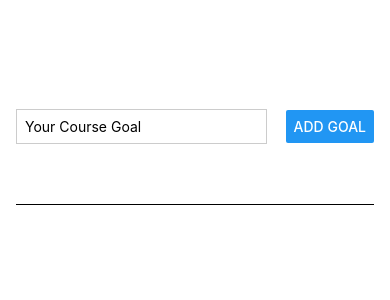
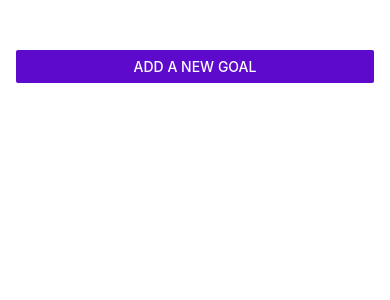
Before and after one commit to kemaloncell/todo-app-v2, a React Native app: screen / in a window 390 px wide. Shown: the top 300 px of the page. Built offline with nearby package versions, Linux system fonts and the light colour scheme.

Commit message:
create modal and its style

```diff
--- a/App.js
+++ b/App.js
@@ -1,16 +1,18 @@
 import { useState } from 'react';
-import { StyleSheet, View, FlatList } from 'react-native';
+import { StyleSheet, View, FlatList, Button } from 'react-native';
 import GoalItem from './components/GoalItem';
 import GoalInput from './components/GoalInput';
 
 export default function App() {
   const [courseGoals, setCourseGoals] = useState('')
+  const [modalIsVisible, setModalIsVisible] = useState(false)
 
   function addGoalHandler(enteredGoalText) {
       setCourseGoals((currentCourseGoals) => [
         ...currentCourseGoals,
         { text: enteredGoalText, id: Math.random().toString()},
       ]);
+      endAddGoalHandler()
   }
 
   function deleteGoalHandler(id) {
@@ -19,10 +21,22 @@ export default function App() {
     })
   }
 
+  function startAddGoalHandler() {
+    setModalIsVisible(true)
+  }
+
+  function endAddGoalHandler() {
+    setModalIsVisible(false)
+ }
+
   return (
     <View style={styles.AppContainer}>
-
-       <GoalInput onAddGoal={addGoalHandler}  />
+       <Button
+          title='Add a new goal'
+          color='#5e0acc'
+          onPress={startAddGoalHandler}
+       />
+       {modalIsVisible && <GoalInput visible={modalIsVisible} onAddGoal={addGoalHandler} onCancel={endAddGoalHandler}  />}
         <View style={styles.goalsContainer}>
           <FlatList
           alwaysBounceVertical={false}
@@ -51,7 +65,6 @@ const styles = StyleSheet.create({
    paddingTop: 50,
    paddingHorizontal: 16,
   },
-
   goalsContainer: {
     flex: 4
   },
--- a/components/GoalInput.js
+++ b/components/GoalInput.js
@@ -1,4 +1,4 @@
-import { View, TextInput, StyleSheet, Button } from "react-native";
+import { View, TextInput, StyleSheet, Button, Modal } from "react-native";
 import { useState } from "react";
 
 function GoalInput(props) {
@@ -13,7 +13,12 @@ function GoalInput(props) {
     setEnteredText('')
   }
 
+  function cancelGoalHandler() {
+     props.visible = false
+  }
+
     return(
+      <Modal visible={props.visible} animationType='slide'>
          <View style={styles.inputContainer}>
             <TextInput
                 style={styles.textInput}
@@ -21,27 +26,42 @@ function GoalInput(props) {
                 onChangeText={goalInputHandler}
                 value={enteredText}
               />
+            <View style={styles.buttonContainer}>
+              <View style={styles.button}>
                  <Button title='Add Goal' onPress={addGoalHandler}/>
               </View>
+              <View style={styles.button}>
+                 <Button title='Cancel' onPress={props.onCancel}/>
+              </View>
+            </View>
+         </View>
+      </Modal>
     );
 }
 const styles = StyleSheet.create({
     inputContainer: {
       flex: 1,
-        flexDirection: 'row',
-        justifyContent: 'space-between',
+      justifyContent: 'center',
       alignItems: 'center',
       marginBottom: 24,
+      padding: 16,
       borderBottomWidth: 1,
       borderBottomColor: '#cccccc '
     },
     textInput: {
       borderWidth: 1,
       borderColor: '#cccccc',
-        width: '70%',
-        marginRight: 8,
+      width: '100%',
       padding: 8,
     },
+     buttonContainer: {
+       marginTop: 16,
+       flexDirection: 'row'
+    },
+    button: {
+      width: 100,
+      marginHorizontal: 8
+    }
 })
 
 export default GoalInput
```
Lines whose indentation alone changed are shown as unchanged.
